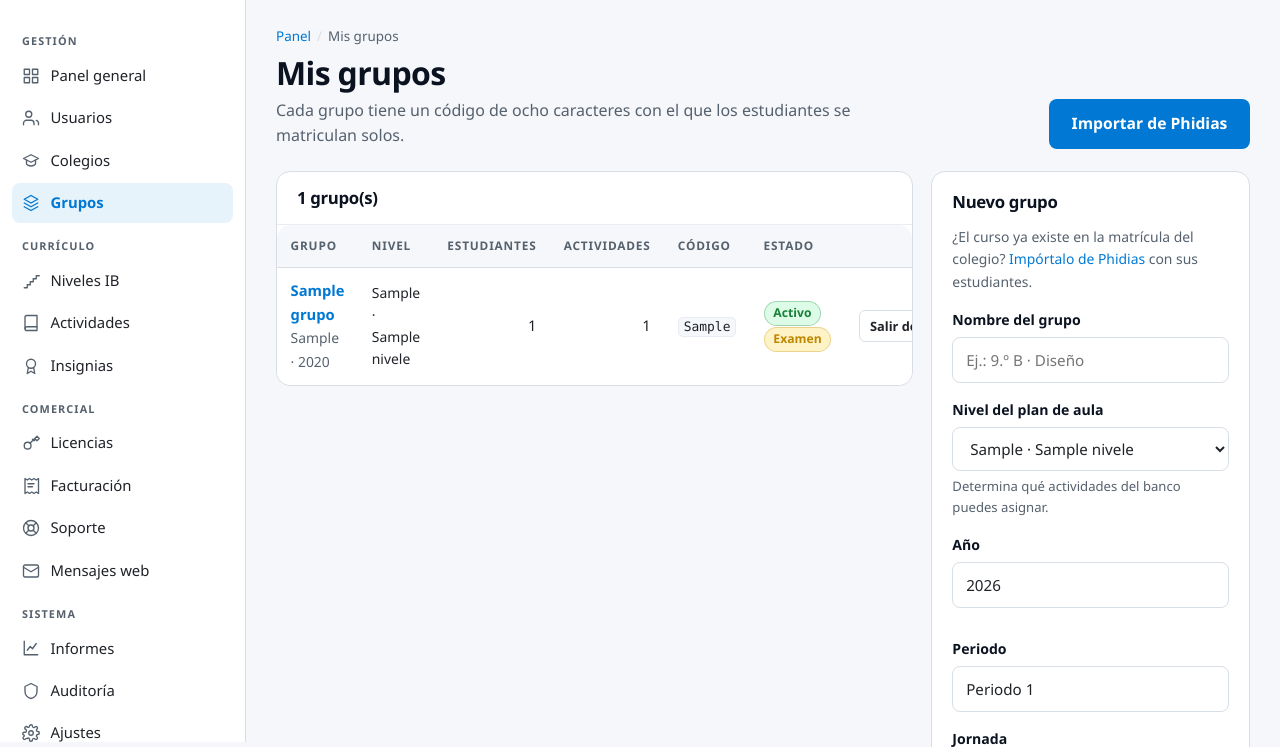
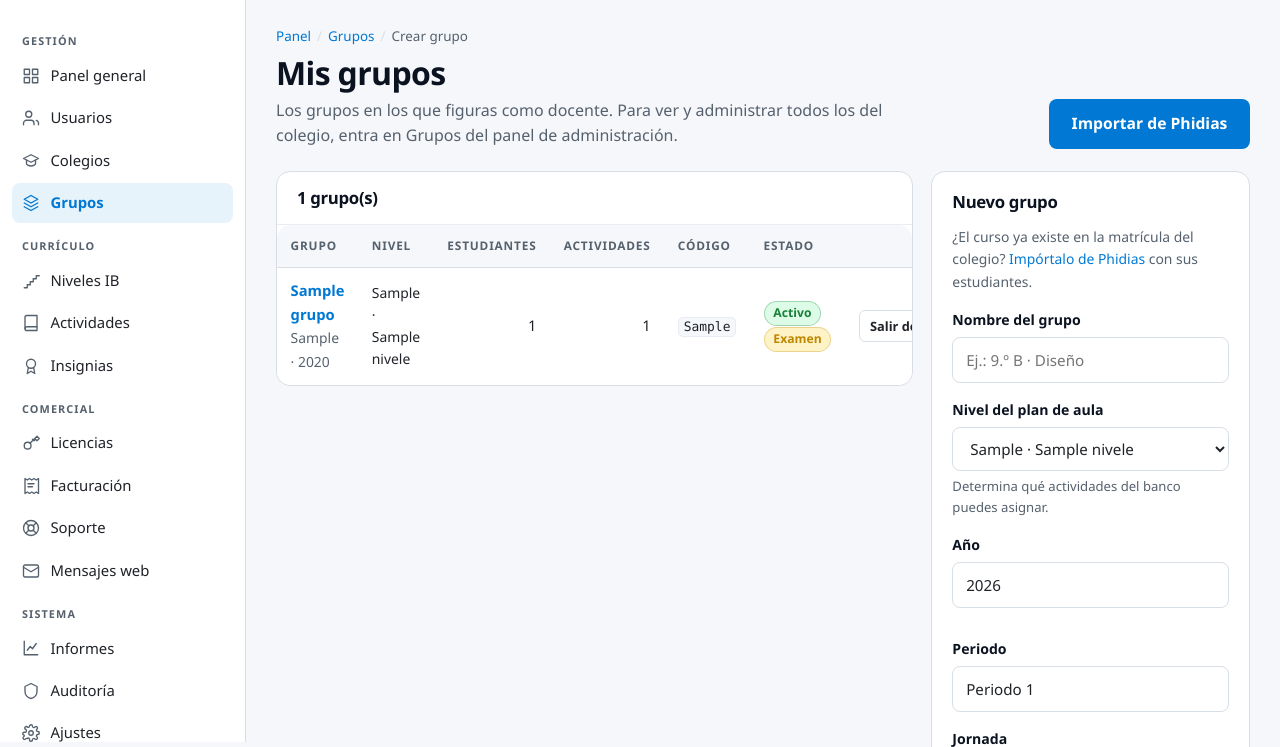
Before and after one commit to chronosedwin8/VCodePro, a PHP site: page /vcodeproplus/portal/docente/grupos.php in a window 1280 px wide. Shown: the part 58-805 px from the top of the page. Run offline with PHP 8.4, Linux system fonts and the light colour scheme; the visitor is signed in with stand-in values (Sample User, id 1); tables that the repository leaves empty hold one stand-in row (values such as "Sample post").

Commit message:
Da acceso a la creación de grupos desde el panel de administración
Admin > Grupos solo listaba, reasignaba y archivaba: no tenía forma de
crear uno. El formulario de creación vive en la página del docente, que
el administrador puede usar pero no estaba enlazada desde su menú.

- Botones «Crear grupo» e «Importar de Phidias» en Admin > Grupos.
- La página de creación explica al administrador que la lista muestra
  solo los grupos donde figura como docente, y enlaza a la vista
  completa. Antes decía «Aún no has creado grupos» aunque el colegio
  tuviera grupos de otros docentes.

```diff
--- a/portal/admin/grupos.php
+++ b/portal/admin/grupos.php
@@ -62,8 +62,10 @@ $niveles  = filas('SELECT id, grado, nombre FROM niveles ORDER BY orden');
 
 cabecera('Grupos', [
     'titulo' => 'Grupos del colegio',
-    'sub'    => count($grupos) . ' grupo(s) registrados.',
+    'sub'    => count($grupos) . ' grupo(s) registrados. Aquí se administran todos; para crear uno nuevo usa los botones.',
     'migas'  => [['Panel', 'portal/admin/index.php'], ['Grupos']],
+    'acciones' => '<a class="btn btn-ghost" href="' . url('portal/docente/importar.php') . '">Importar de Phidias</a>'
+                . '<a class="btn" href="' . url('portal/docente/grupos.php?nuevo=1') . '">Crear grupo</a>',
 ]);
 ?>
 <form class="acciones-barra" method="get">
--- a/portal/docente/grupos.php
+++ b/portal/docente/grupos.php
@@ -73,15 +73,23 @@ $abrirNuevo = get('nuevo') === '1' || !$grupos;
 
 cabecera('Mis grupos', [
     'titulo' => 'Mis grupos',
-    'sub'    => 'Cada grupo tiene un código de ocho caracteres con el que los estudiantes se matriculan solos.',
-    'migas'  => [['Panel', 'portal/docente/index.php'], ['Mis grupos']],
+    'sub'    => es('admin')
+        ? 'Los grupos en los que figuras como docente. Para ver y administrar todos los del colegio, entra en Grupos del panel de administración.'
+        : 'Cada grupo tiene un código de ocho caracteres con el que los estudiantes se matriculan solos.',
+    'migas'  => es('admin')
+        ? [['Panel', 'portal/admin/index.php'], ['Grupos', 'portal/admin/grupos.php'], ['Crear grupo']]
+        : [['Panel', 'portal/docente/index.php'], ['Mis grupos']],
     'acciones' => '<a class="btn" href="' . url('portal/docente/importar.php') . '">Importar de Phidias</a>',
 ]);
 ?>
 <div class="rejilla rej-lat">
   <div>
     <?php if (!$grupos): ?>
-      <?= vacio('Aún no has creado grupos', 'Crea el primero con el formulario de la derecha y comparte el código en clase.') ?>
+      <?= es('admin')
+            ? vacio('No figuras como docente de ningún grupo',
+                    'Crea uno con el formulario de la derecha o impórtalo de Phidias. Los grupos de los demás docentes se administran en Grupos del panel de administración.',
+                    '<a class="btn btn-ghost" href="' . url('portal/admin/grupos.php') . '">Ver todos los grupos</a>')
+            : vacio('Aún no has creado grupos', 'Crea el primero con el formulario de la derecha y comparte el código en clase.') ?>
     <?php else: ?>
       <div class="panel panel-plano">
         <div class="panel-h"><h2><?= count($grupos) ?> grupo(s)</h2></div>
```
